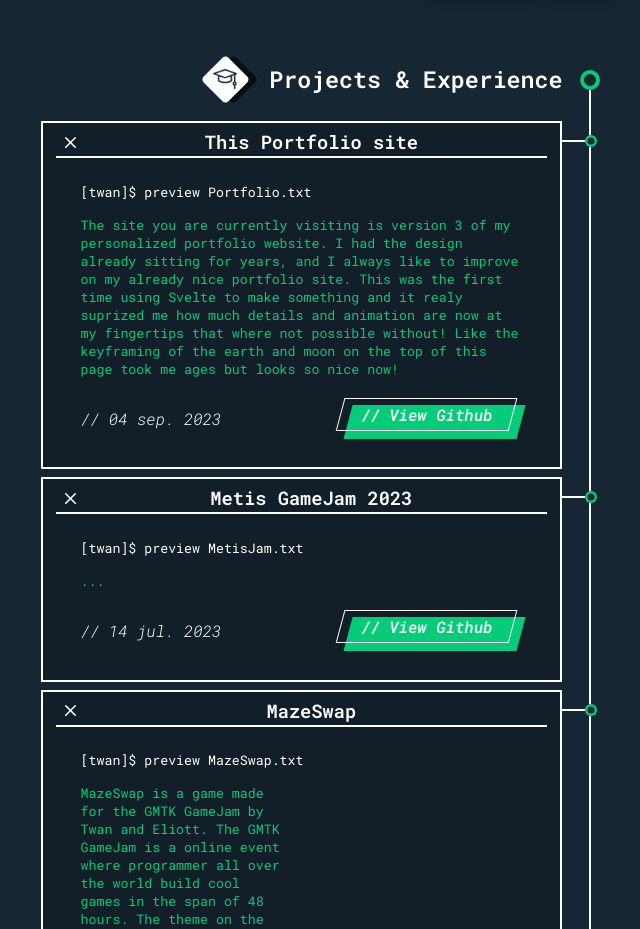
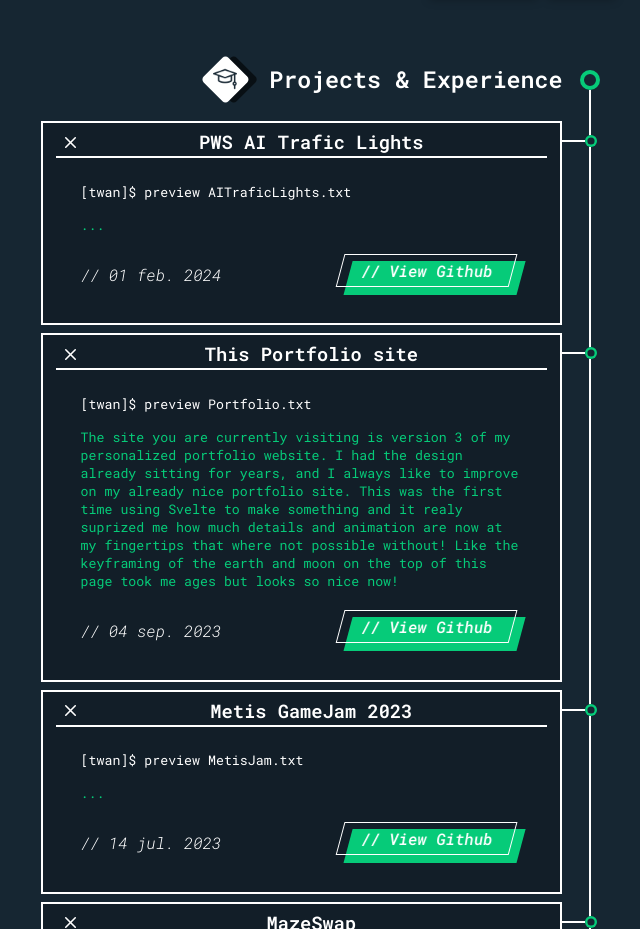
Before and after one commit to Twan-Reijinga/portfolio-site, a SvelteKit app: page / in a window 1280 px wide. Shown: the part 1240-2169 px from the top of the page, without its empty margins (631-1271 px from the left). Built offline with nearby package versions, Linux system fonts and the light colour scheme.

Commit message:
implement getAge in site

```diff
--- a/src/data/projects.ts
+++ b/src/data/projects.ts
@@ -13,6 +13,15 @@ interface Project {
 }
 
 const projects: Project[] = [
+	{
+		title: 'PWS AI Trafic Lights',
+		date: '01 feb. 2024',
+		discription: '...',
+		comment: 'Profiel werkstuk',
+		languages: ['Unity', 'Python'],
+		fakeFileName: 'AITraficLights',
+		cardType: 'full'
+	},
 	{
 		title: 'This Portfolio site',
 		date: '04 sep. 2023',
--- a/src/routes/+page.svelte
+++ b/src/routes/+page.svelte
@@ -69,7 +69,7 @@
 			<TitleSubtitle
 				title="Hello World!"
 				subtitle="I'm Twan"
-				comment="18 year old programming enthusiast"
+				comment="{age} year old programming enthusiast"
 				{fontSize}
 				maxY={h / 2}
 			/>
--- a/src/util.ts
+++ b/src/util.ts
@@ -7,11 +7,16 @@ export function updateFontSize() {
 	return fontSize;
 }
 
-export function getAge() {
-	let difference: number = Date.now() - new Date(2005, 8, 10).getTime();
-	let days: number = difference / (1000*60*60*24);
-	console.log(days);
-	return days;
+export function getAge(): number {
+	const currentDate: Date = new Date();
+	const targetDate: Date = new Date(2005, 9, 8);
+	let differenceYears: number = currentDate.getFullYear() - targetDate.getFullYear();
+
+	if ((currentDate.getMonth() === 9 && currentDate.getDate() < 8) || currentDate.getMonth() < 9) {
+		differenceYears--;
+	}
+
+	return differenceYears;
 }
 
 export default { updateFontSize };
```
